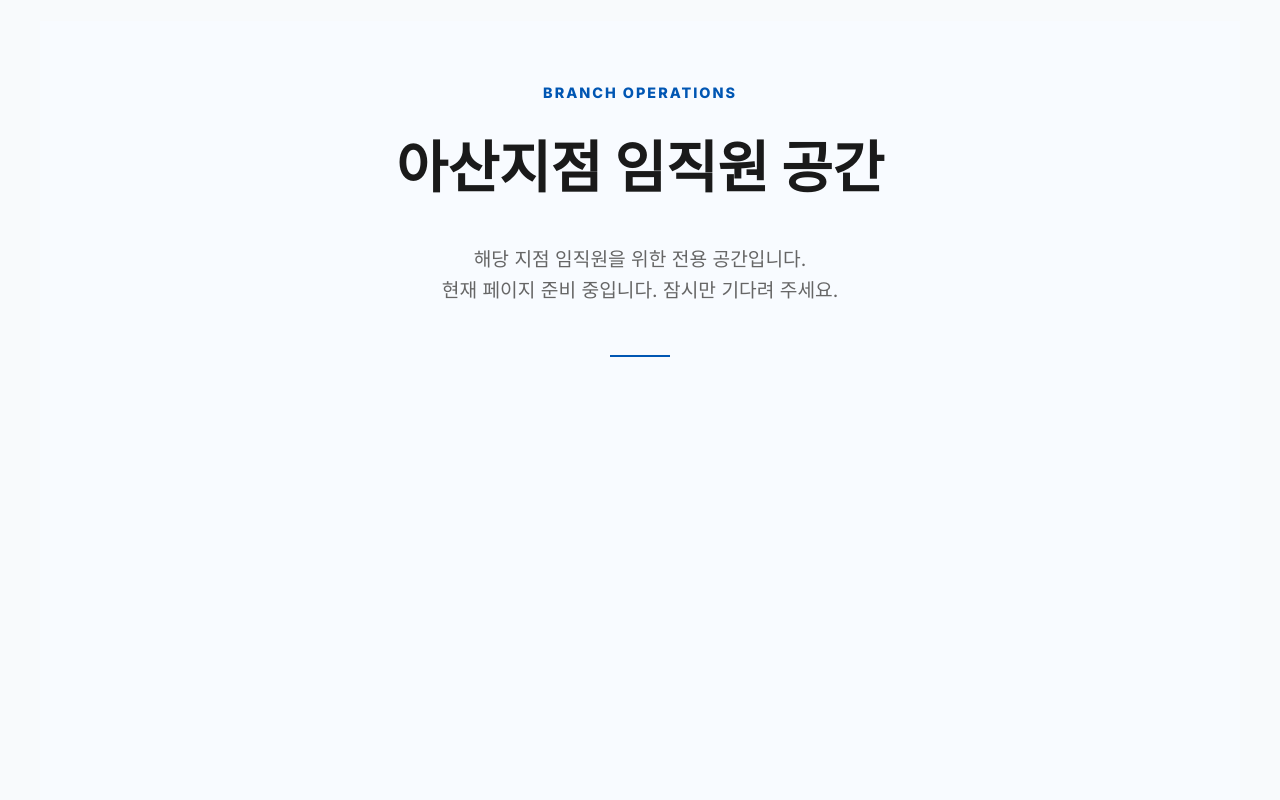
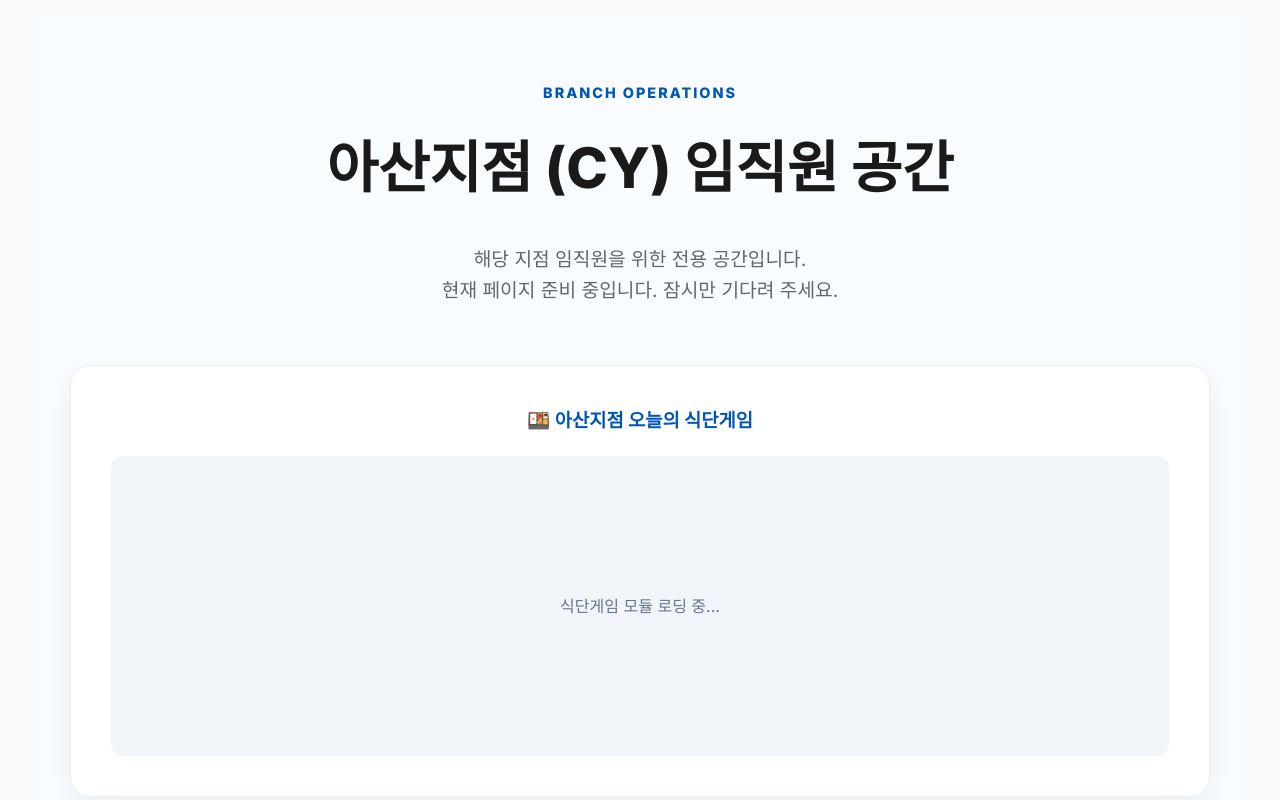
Before and after one commit to agorustway/els_home_v1, a Next.js app in the folder web/: page /employees/branches/asan in a window 1280 px wide. Shown: the part 380-1180 px from the top of the page. Built offline with nearby package versions, Linux system fonts and the light colour scheme; no server answers.

Commit message:
브라우저 아이콘 교체, 카카오 로그인 정보 연동 보강, 방문자 메뉴 노출 허용 및 지점 리스트 5개소 정리

```diff
--- a/web/app/auth/callback/route.js
+++ b/web/app/auth/callback/route.js
@@ -113,8 +113,8 @@ export async function GET(request) {
             // UPSERT into public.profiles using the RPC function
             const { error: rpcError } = await adminSupabase.rpc('upsert_profile', {
                 user_email: user.email,
-                user_name: user.user_metadata.full_name || user.user_metadata.name || user.email.split('@')[0],
-                user_avatar: user.user_metadata.avatar_url,
+                user_name: user.user_metadata.full_name || user.user_metadata.name || user.user_metadata.nickName || user.email.split('@')[0],
+                user_avatar: user.user_metadata.avatar_url || user.user_metadata.profile_image,
             });
 
             if (rpcError) {
--- a/web/app/employees/branches/[branch]/page.js
+++ b/web/app/employees/branches/[branch]/page.js
@@ -12,16 +12,10 @@ export default function BranchPage({ params }) {
     const branch = params.branch;
 
     const branchName = {
-        asan: '아산지점',
-        asan_cy: '아산CY',
+        asan: '아산지점 (CY)',
         jungbu: '중부지점',
         dangjin: '당진지점',
         yesan: '예산지점',
-        seosan: '서산지점',
-        yeoncheon: '연천지점',
-        ulsan: '울산지점',
-        imgo: '임고지점',
-        bulk: '벌크사업부',
         headquarters: '서울본사'
     }[branch] || '지점';
 
@@ -67,6 +61,31 @@ export default function BranchPage({ params }) {
                                 해당 지점 임직원을 위한 전용 공간입니다.<br />
                                 현재 페이지 준비 중입니다. 잠시만 기다려 주세요.
                             </p>
+
+                            {branch === 'asan' && (
+                                <div style={{
+                                    marginTop: '60px',
+                                    padding: '40px',
+                                    backgroundColor: '#fff',
+                                    borderRadius: '20px',
+                                    boxShadow: '0 10px 30px rgba(0,0,0,0.05)',
+                                    border: '1px solid #eee'
+                                }}>
+                                    <h3 style={{ marginBottom: '20px', color: 'var(--primary-blue)' }}>🍱 아산지점 오늘의 식단게임</h3>
+                                    <div style={{
+                                        height: '300px',
+                                        display: 'flex',
+                                        alignItems: 'center',
+                                        justifyContent: 'center',
+                                        backgroundColor: '#f1f5f9',
+                                        borderRadius: '12px'
+                                    }}>
+                                        {/* 식단게임 컴포넌트가 들어갈 자리 */}
+                                        <p style={{ color: '#64748b' }}>식단게임 모듈 로딩 중...</p>
+                                    </div>
+                                </div>
+                            )}
+
                             <div style={{
                                 marginTop: '50px',
                                 width: '60px',
--- a/web/app/layout.js
+++ b/web/app/layout.js
@@ -10,6 +10,8 @@ export const metadata = {
   referrer: 'origin-when-cross-origin',
   icons: {
     icon: '/images/logo_shot.png',
+    shortcut: '/images/logo_shot.png',
+    apple: '/images/logo_shot.png',
   },
 };
 
--- a/web/components/Header.js
+++ b/web/components/Header.js
@@ -53,17 +53,12 @@ const navLinks = [
             {
                 label: '지점별 서비스',
                 children: [
+                    { href: '/employees/branches/headquarters', label: '서울본사' },
                     { href: '/employees/branches/asan', label: '아산지점' },
                     { href: '/employees/branches/asan/menu', label: '└ 식단선택', isSubItem: true },
-                    { href: '/employees/branches/asan_cy', label: '아산CY' },
                     { href: '/employees/branches/jungbu', label: '중부지점' },
                     { href: '/employees/branches/dangjin', label: '당진지점' },
                     { href: '/employees/branches/yesan', label: '예산지점' },
-                    { href: '/employees/branches/seosan', label: '서산지점' },
-                    { href: '/employees/branches/yeoncheon', label: '연천지점' },
-                    { href: '/employees/branches/ulsan', label: '울산지점' },
-                    { href: '/employees/branches/imgo', label: '임고지점' },
-                    { href: '/employees/branches/bulk', label: '벌크사업부' },
                 ]
             }
         ]
@@ -147,11 +142,6 @@ export default function Header({ darkVariant = false }) {
 
     const renderNavLinks = (isMobile = false) => {
         const linkElements = navLinks.map((link, index) => {
-            if (link.isEmployee) {
-                if (!profile || profile.role === 'visitor') {
-                    return null; // Don't render employee links for visitors or unauthenticated users
-                }
-            }
             if (link.children) {
                 const isExpanded = expandedMenus.includes(link.label);
                 return (
```
Also changed, not shown: web/app/employees/(intranet)/archive/loading.js (added, +12 -0 lines), web/app/employees/(intranet)/reports/loading.js (added, +12 -0 lines), web/app/employees/page.js (+2 -7 lines), web/middleware.js (+1 -9 lines), 1 other file (tests, documents, lock files or other folders).
